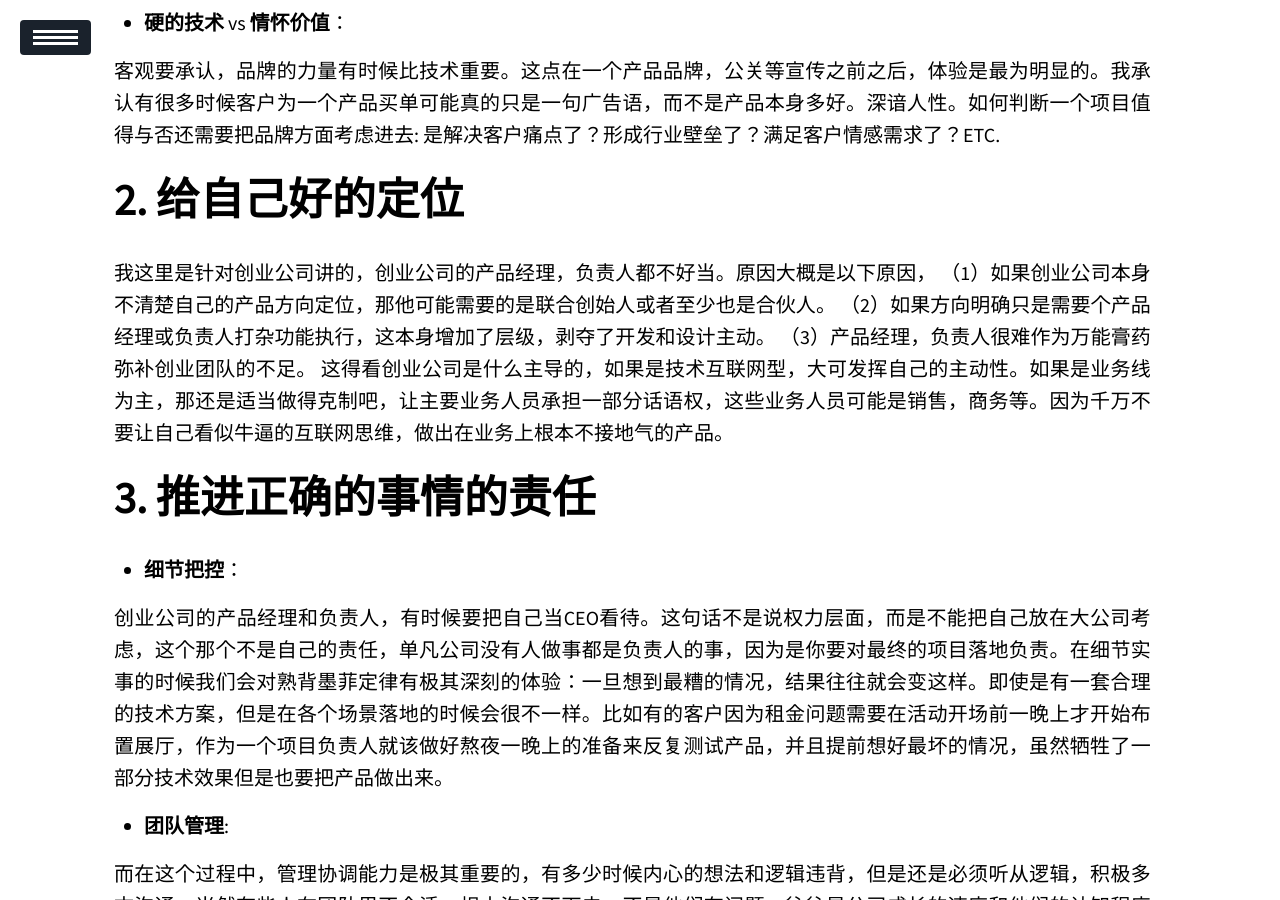
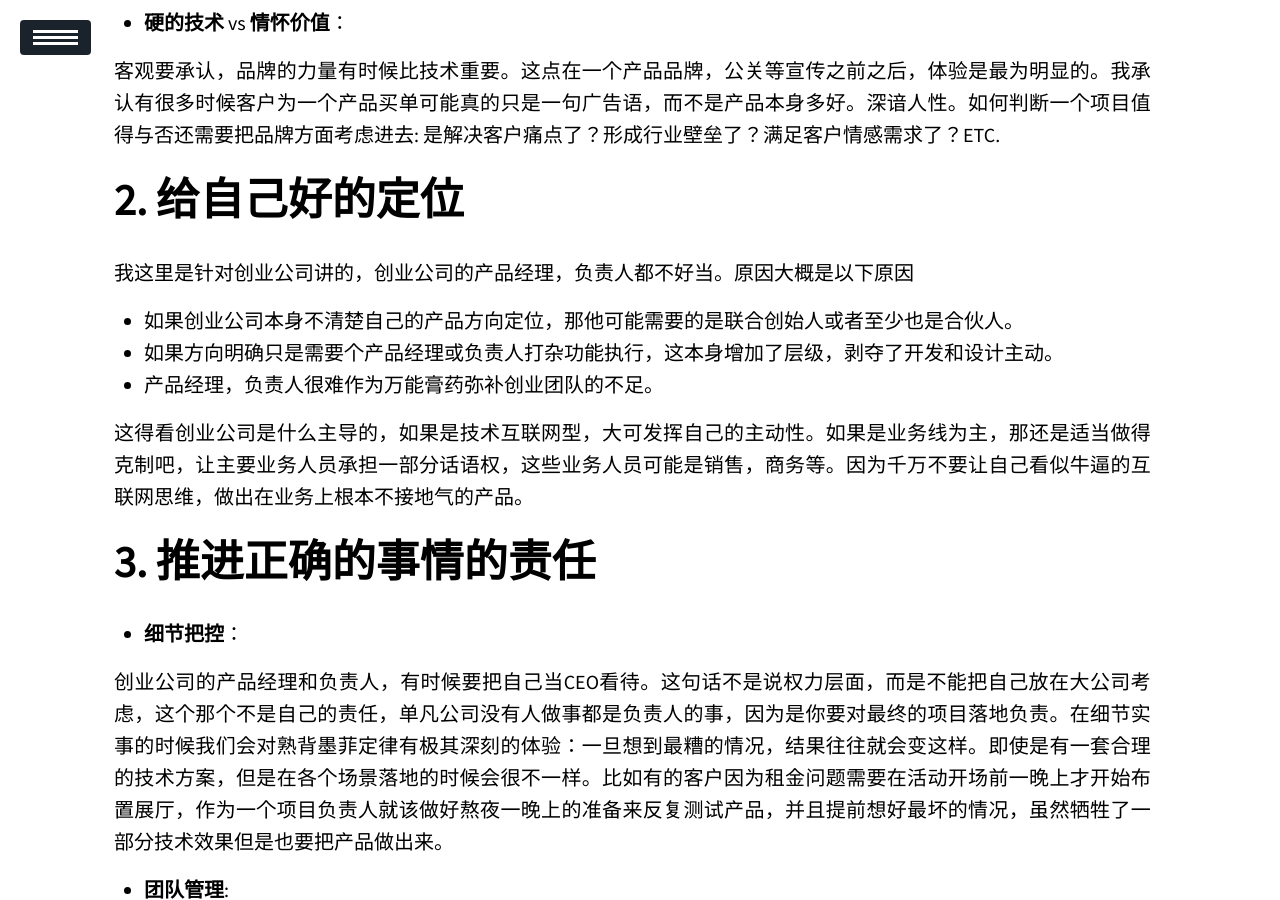
Before and after one commit to Hummmm/hummmm.github.io, a Jekyll site: the page built from _posts/2020-01-01-pm.md, in a window 1280 px wide and 900 px high, scrolled down 1636 px. Built offline with Jekyll 4.4.1, drawn with Linux system fonts in a browser that asks for light colours; our own code applies the rules of GitHub Pages for plain Markdown files; a script that is not in the unit is left out.

Commit message:
Update 2020-01-01-pm.md

```diff
--- a/_posts/2020-01-01-pm.md
+++ b/_posts/2020-01-01-pm.md
@@ -32,10 +32,12 @@ description: 好的项目负责人至关重要而且极度稀缺。
 
 # 给自己好的定位
 
-我这里是针对创业公司讲的，创业公司的产品经理，负责人都不好当。原因大概是以下原因，
-（1）如果创业公司本身不清楚自己的产品方向定位，那他可能需要的是联合创始人或者至少也是合伙人。
-（2）如果方向明确只是需要个产品经理或负责人打杂功能执行，这本身增加了层级，剥夺了开发和设计主动。
-（3）产品经理，负责人很难作为万能膏药弥补创业团队的不足。
+我这里是针对创业公司讲的，创业公司的产品经理，负责人都不好当。原因大概是以下原因
+
+- 如果创业公司本身不清楚自己的产品方向定位，那他可能需要的是联合创始人或者至少也是合伙人。
+- 如果方向明确只是需要个产品经理或负责人打杂功能执行，这本身增加了层级，剥夺了开发和设计主动。
+- 产品经理，负责人很难作为万能膏药弥补创业团队的不足。
+
 这得看创业公司是什么主导的，如果是技术互联网型，大可发挥自己的主动性。如果是业务线为主，那还是适当做得克制吧，让主要业务人员承担一部分话语权，这些业务人员可能是销售，商务等。因为千万不要让自己看似牛逼的互联网思维，做出在业务上根本不接地气的产品。
 
 
```
